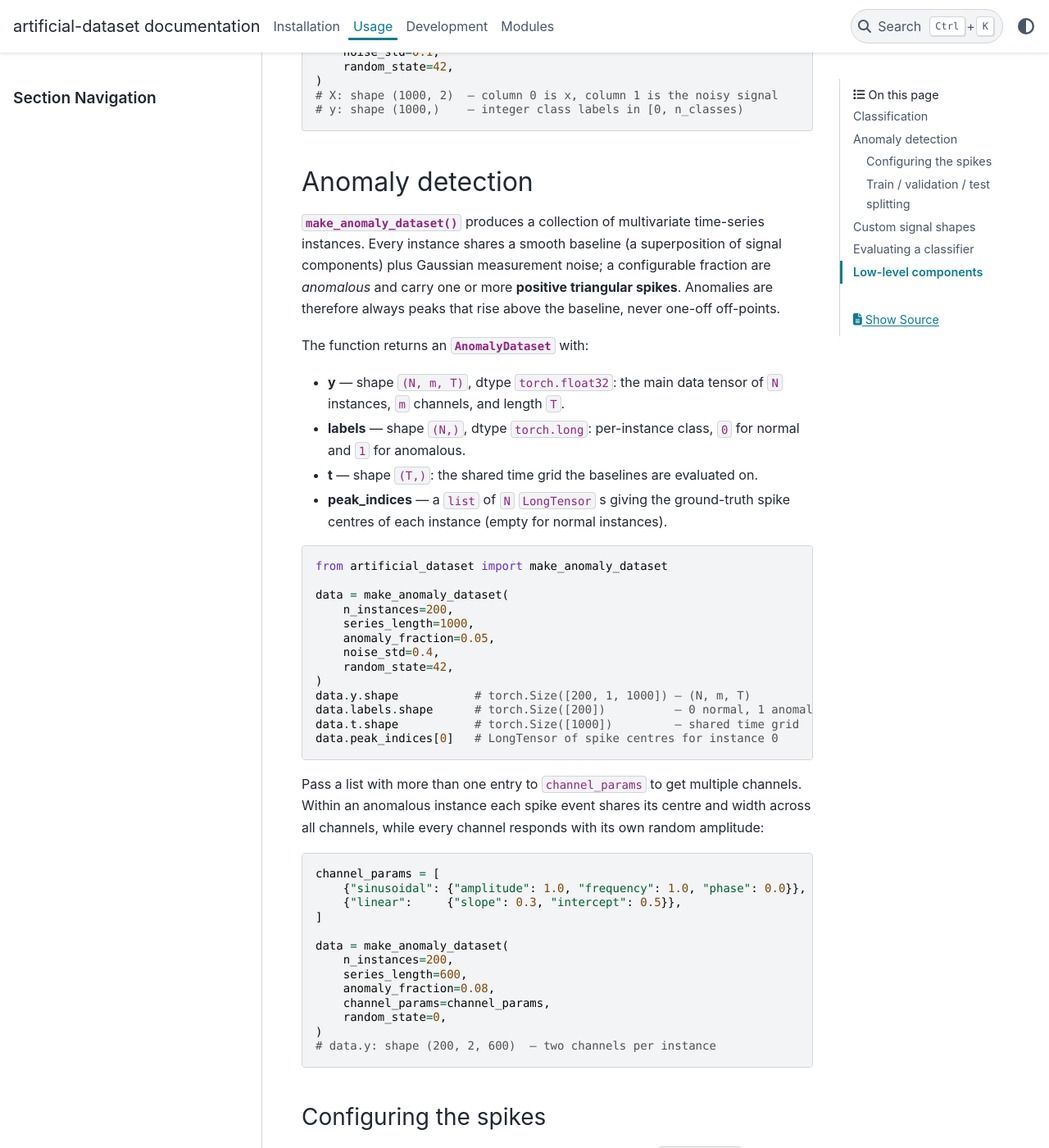
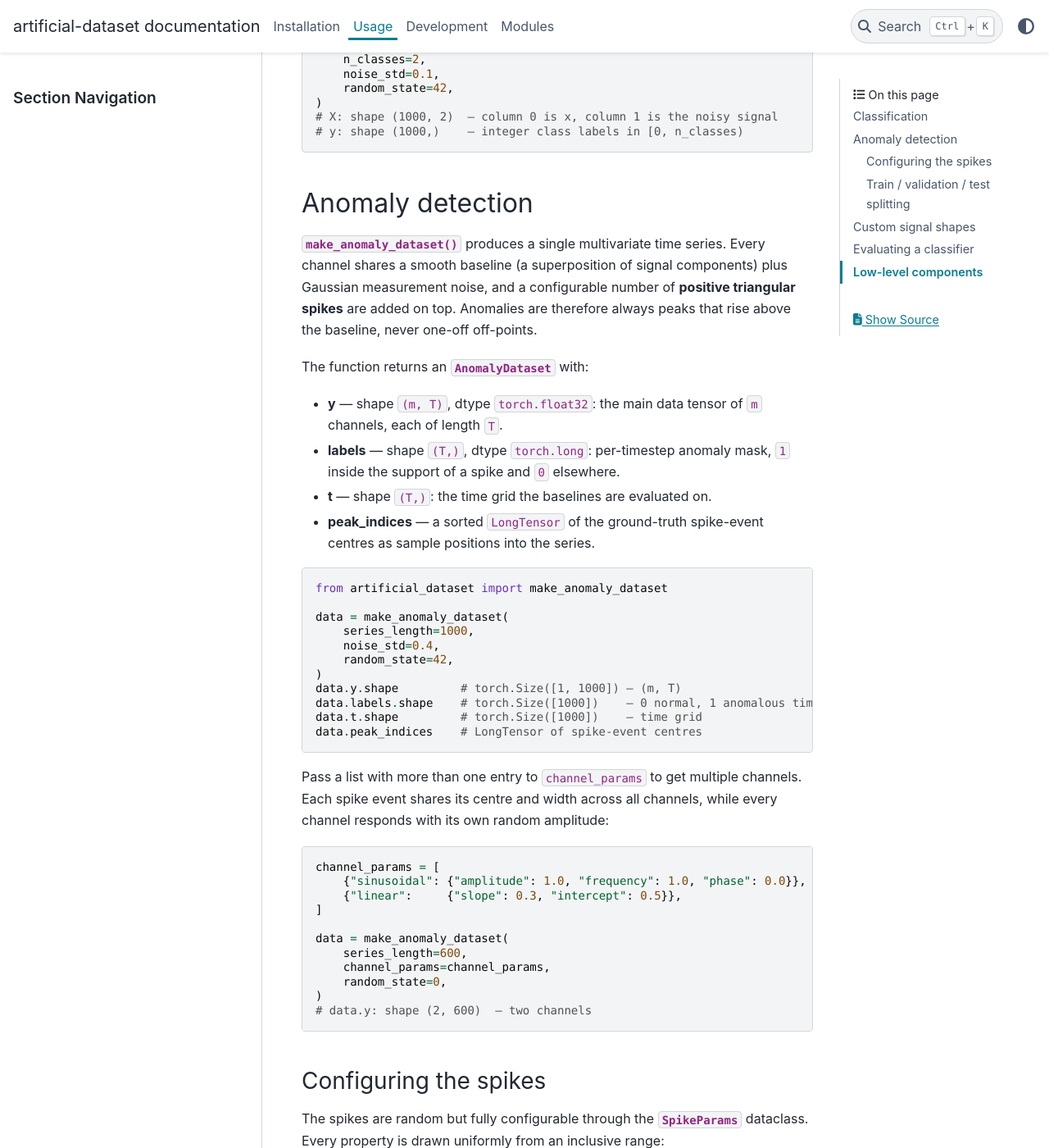
Before and after one commit to dave123981/artificial-dataset, a Sphinx documentation site: the page built from docs/source/usage.rst, in a window 1280 px wide and 1400 px high, scrolled down 533 px. Shown: the whole window at 82% size. Built offline with Sphinx 7.4.7 and the PyData theme 0.15.4, drawn with Linux system fonts in a browser that asks for light colours; the version number could not be read and is left out; some of the changed text lies outside the part shown.

Commit message:
Change output shape

```diff
--- a/artificial_dataset/__init__.py
+++ b/artificial_dataset/__init__.py
@@ -4,8 +4,9 @@ The package exposes two high-level generators:
 
 * :func:`~artificial_dataset.classification.make_classification` - labelled
   multi-class data where each class follows a distinct signal shape.
-* :func:`~artificial_dataset.anomaly.make_anomaly_dataset` - normal versus
-  anomalous samples drawn from the same signal with different noise levels.
+* :func:`~artificial_dataset.anomaly.make_anomaly_dataset` - a single
+  multivariate time series with positive spike anomalies added to a smooth
+  baseline.
 
 Both return ``torch.Tensor`` objects so the results integrate directly with
 PyTorch training loops.
--- a/docs/source/usage.rst
+++ b/docs/source/usage.rst
@@ -5,8 +5,8 @@ Both generators produce :class:`torch.Tensor` data that plugs directly into a
 PyTorch :class:`~torch.utils.data.DataLoader`.  The classification generator
 returns a two-tuple ``(X, y)``; the anomaly generator returns an
 :class:`~artificial_dataset.AnomalyDataset` dataclass whose main field ``y``
-has shape ``(N, m, T)`` — ``N`` multivariate instances of ``m`` channels, each
-of length ``T``.
+has shape ``(m, T)`` — a single multivariate time series of ``m`` channels,
+each of length ``T``.
 
 Classification
 --------------
@@ -30,43 +30,39 @@ dataset.  Each class follows a distinct combination of signal components.
 Anomaly detection
 -----------------
 
-:func:`~artificial_dataset.make_anomaly_dataset` produces a collection of
-multivariate time-series instances.  Every instance shares a smooth baseline
-(a superposition of signal components) plus Gaussian measurement noise; a
-configurable fraction are *anomalous* and carry one or more **positive
-triangular spikes**.  Anomalies are therefore always peaks that rise above the
-baseline, never one-off off-points.
+:func:`~artificial_dataset.make_anomaly_dataset` produces a single multivariate
+time series.  Every channel shares a smooth baseline (a superposition of signal
+components) plus Gaussian measurement noise, and a configurable number of
+**positive triangular spikes** are added on top.  Anomalies are therefore always
+peaks that rise above the baseline, never one-off off-points.
 
 The function returns an :class:`~artificial_dataset.AnomalyDataset` with:
 
-* **y** — shape ``(N, m, T)``, dtype ``torch.float32``: the main data tensor of
-  ``N`` instances, ``m`` channels, and length ``T``.
-* **labels** — shape ``(N,)``, dtype ``torch.long``: per-instance class,
-  ``0`` for normal and ``1`` for anomalous.
-* **t** — shape ``(T,)``: the shared time grid the baselines are evaluated on.
-* **peak_indices** — a ``list`` of ``N`` ``LongTensor`` s giving the
-  ground-truth spike centres of each instance (empty for normal instances).
+* **y** — shape ``(m, T)``, dtype ``torch.float32``: the main data tensor of
+  ``m`` channels, each of length ``T``.
+* **labels** — shape ``(T,)``, dtype ``torch.long``: per-timestep anomaly mask,
+  ``1`` inside the support of a spike and ``0`` elsewhere.
+* **t** — shape ``(T,)``: the time grid the baselines are evaluated on.
+* **peak_indices** — a sorted ``LongTensor`` of the ground-truth spike-event
+  centres as sample positions into the series.
 
 .. code-block:: python
 
    from artificial_dataset import make_anomaly_dataset
 
    data = make_anomaly_dataset(
-       n_instances=200,
        series_length=1000,
-       anomaly_fraction=0.05,
        noise_std=0.4,
        random_state=42,
    )
-   data.y.shape           # torch.Size([200, 1, 1000]) — (N, m, T)
-   data.labels.shape      # torch.Size([200])          — 0 normal, 1 anomaly
-   data.t.shape           # torch.Size([1000])         — shared time grid
-   data.peak_indices[0]   # LongTensor of spike centres for instance 0
+   data.y.shape         # torch.Size([1, 1000]) — (m, T)
+   data.labels.shape    # torch.Size([1000])    — 0 normal, 1 anomalous timestep
+   data.t.shape         # torch.Size([1000])    — time grid
+   data.peak_indices    # LongTensor of spike-event centres
 
 Pass a list with more than one entry to ``channel_params`` to get multiple
-channels.  Within an anomalous instance each spike event shares its centre and
-width across all channels, while every channel responds with its own random
-amplitude:
+channels.  Each spike event shares its centre and width across all channels,
+while every channel responds with its own random amplitude:
 
 .. code-block:: python
 
@@ -76,13 +72,11 @@ amplitude:
    ]
 
    data = make_anomaly_dataset(
-       n_instances=200,
        series_length=600,
-       anomaly_fraction=0.08,
        channel_params=channel_params,
        random_state=0,
    )
-   # data.y: shape (200, 2, 600)  — two channels per instance
+   # data.y: shape (2, 600)  — two channels
 
 Configuring the spikes
 ~~~~~~~~~~~~~~~~~~~~~~~~
@@ -98,13 +92,12 @@ uniformly from an inclusive range:
    spikes = SpikeParams(
        amplitude_range=(4.0, 7.0),  # peak height, sampled per channel
        width_range=(3, 6),          # triangular half-width in samples
-       count_range=(1, 4),          # number of spikes per anomalous instance
+       count_range=(3, 8),          # number of spike events in the series
        margin=20,                   # keep spikes this far from either end
    )
 
    data = make_anomaly_dataset(
-       n_instances=200,
-       anomaly_fraction=0.1,
+       series_length=1000,
        spike_params=spikes,
        random_state=0,
    )
@@ -113,26 +106,26 @@ Train / validation / test splitting
 ~~~~~~~~~~~~~~~~~~~~~~~~~~~~~~~~~~~~~
 
 Pass ``split=(train, val, test)`` to receive an
-:class:`~artificial_dataset.AnomalySplits` instead of a single dataset.
-Instances are cut contiguously from the beginning; because anomalies are
-scattered randomly through the collection, each subset keeps roughly the
-requested anomaly rate.  The same partition is available as
+:class:`~artificial_dataset.AnomalySplits` instead of a single dataset.  The
+timeline is cut contiguously from the beginning: the first fraction of the ``T``
+timesteps becomes ``train``, the next ``val``, and the remainder ``test``.  Each
+segment's ``peak_indices`` are filtered to the spikes it contains and re-based to
+local sample positions.  The same partition is available as
 :meth:`~artificial_dataset.AnomalyDataset.split` on an existing dataset:
 
 .. code-block:: python
 
    splits = make_anomaly_dataset(
-       n_instances=400,
-       anomaly_fraction=0.1,
+       series_length=1000,
        split=(0.7, 0.15, 0.15),
        random_state=6,
    )
-   splits.train.y.shape   # torch.Size([280, 1, 1000])
-   splits.val.y.shape     # torch.Size([60, 1, 1000])
-   splits.test.y.shape    # torch.Size([60, 1, 1000])
+   splits.train.y.shape   # torch.Size([1, 700])
+   splits.val.y.shape     # torch.Size([1, 150])
+   splits.test.y.shape    # torch.Size([1, 150])
 
    # Equivalently, split an existing dataset after the fact:
-   data = make_anomaly_dataset(n_instances=400, random_state=6)
+   data = make_anomaly_dataset(series_length=1000, random_state=6)
    splits = data.split((0.7, 0.15, 0.15))
 
 Custom signal shapes
@@ -193,17 +186,15 @@ construction modes are available.
    import torch
    from artificial_dataset import ClassifierMetrics, make_anomaly_dataset
 
-   data = make_anomaly_dataset(
-       n_instances=500, anomaly_fraction=0.1, random_state=0
-   )
+   data = make_anomaly_dataset(series_length=1000, random_state=0)
 
-   # Detector flagging an instance whose peak crosses a threshold.
-   instance_max = data.y.amax(dim=(1, 2))
-   pred_indices = (instance_max > 2.0).nonzero(as_tuple=True)[0]
+   # Detector flagging timesteps whose value crosses a threshold.
+   timestep_max = data.y.amax(dim=0)
+   pred_indices = (timestep_max > 2.0).nonzero(as_tuple=True)[0]
    true_indices = (data.labels == 1).nonzero(as_tuple=True)[0]
 
    m = ClassifierMetrics.from_anomaly_indices(
-       n_samples=data.y.shape[0],
+       n_samples=data.y.shape[1],
        true_indices=true_indices,   # torch.Tensor or list[int]
        pred_indices=pred_indices,
    )
```
Also changed, not shown: README.md (+15 -10 lines), 3 other files.
